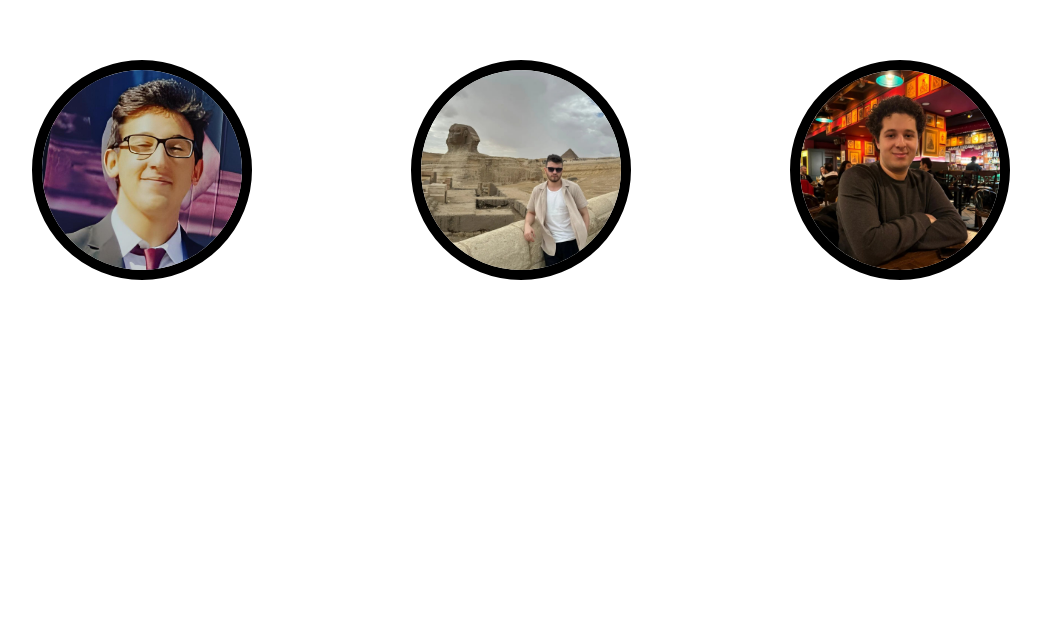
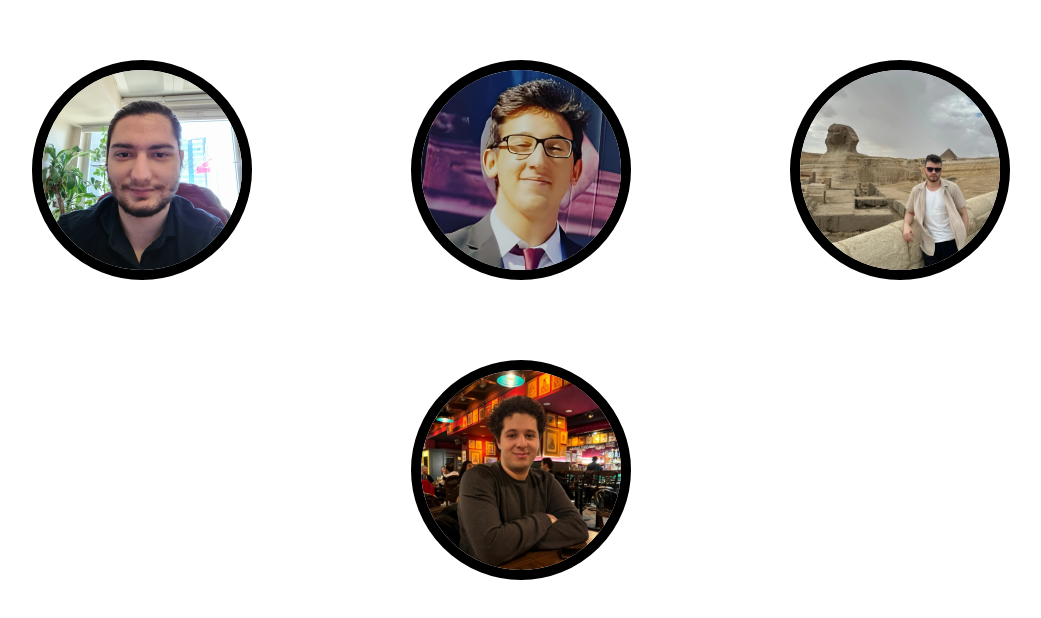
Before and after one commit to seljukat/venator, a React (Create React App) app: page /venator/developers in a window 1280 px wide. Shown: the part 202-820 px from the top of the page, without its empty margins (119-1160 px from the left). Built offline with nearby package versions, Linux system fonts and the light colour scheme.

Commit message:
https://www.youtube.com/watch?v=QqRLVFRe9AU

```diff
--- a/src/pages/DevelopersPage.js
+++ b/src/pages/DevelopersPage.js
@@ -1,6 +1,6 @@
 import "../styles/flip-cards.css";
 
-// import arda from "../devs/arda.jpg";
+import arda from "../devs/arda.jpg";
 import berker from "../devs/berker.jpg";
 // import selçuk from "../devs/selçuk.jpg";
 import selçuk from "../devs/selçuk_new.jpg";
@@ -13,7 +13,7 @@ import { AiOutlineGithub, AiOutlineLinkedin } from "react-icons/ai";
 const DevelopersPage = () => (
   <>
     <div className="flip-cards developers-page-anim">
-      {/* <div className="flip-card">
+      <div className="flip-card">
         <div className="flip-card-inner">
           <div className="flip-card-front">
             <img
@@ -57,7 +57,7 @@ const DevelopersPage = () => (
             </div>
           </div>
         </div>
-      </div> */}
+      </div>
 
       <div className="flip-card">
         <div className="flip-card-inner">
```
